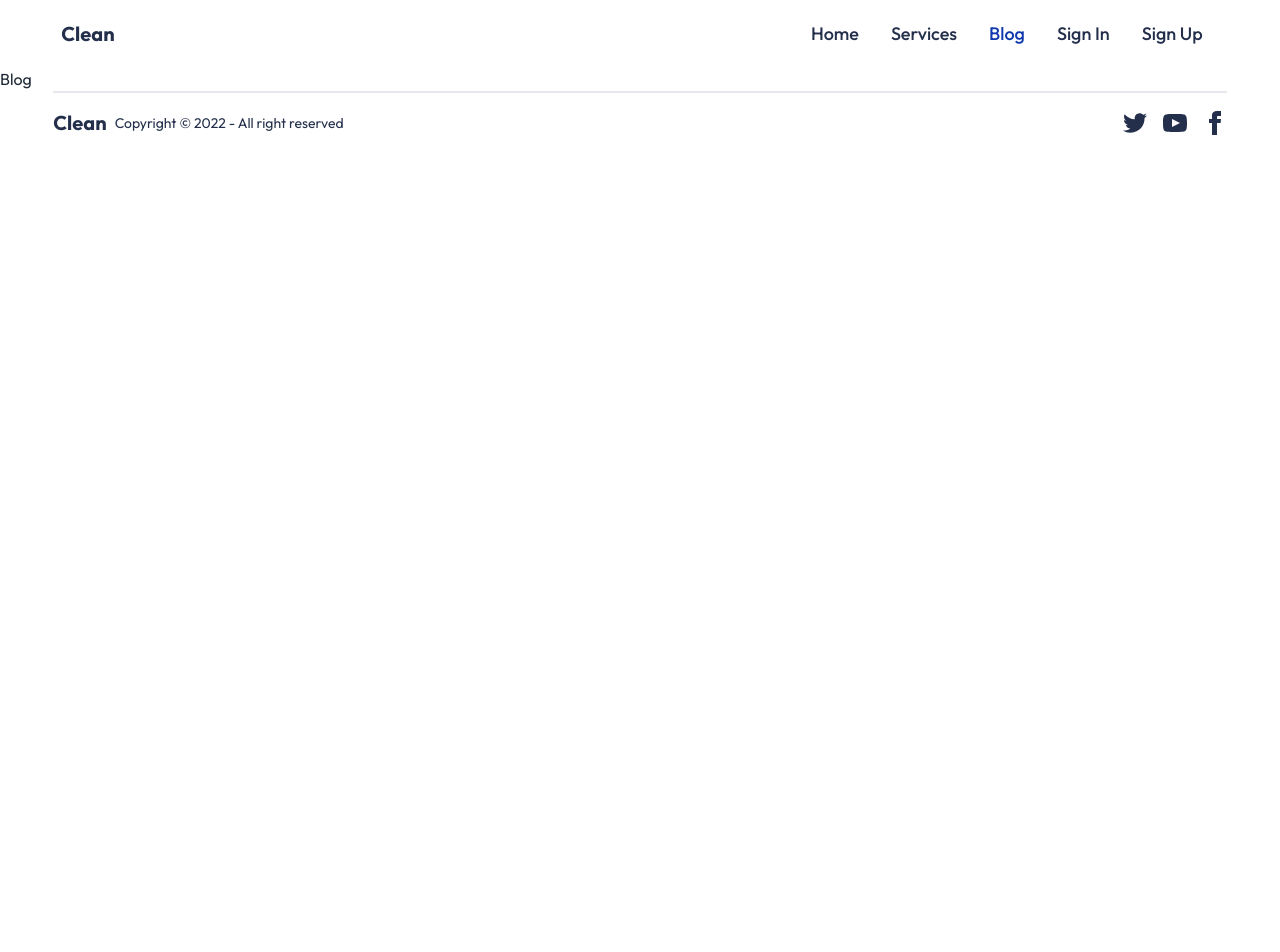
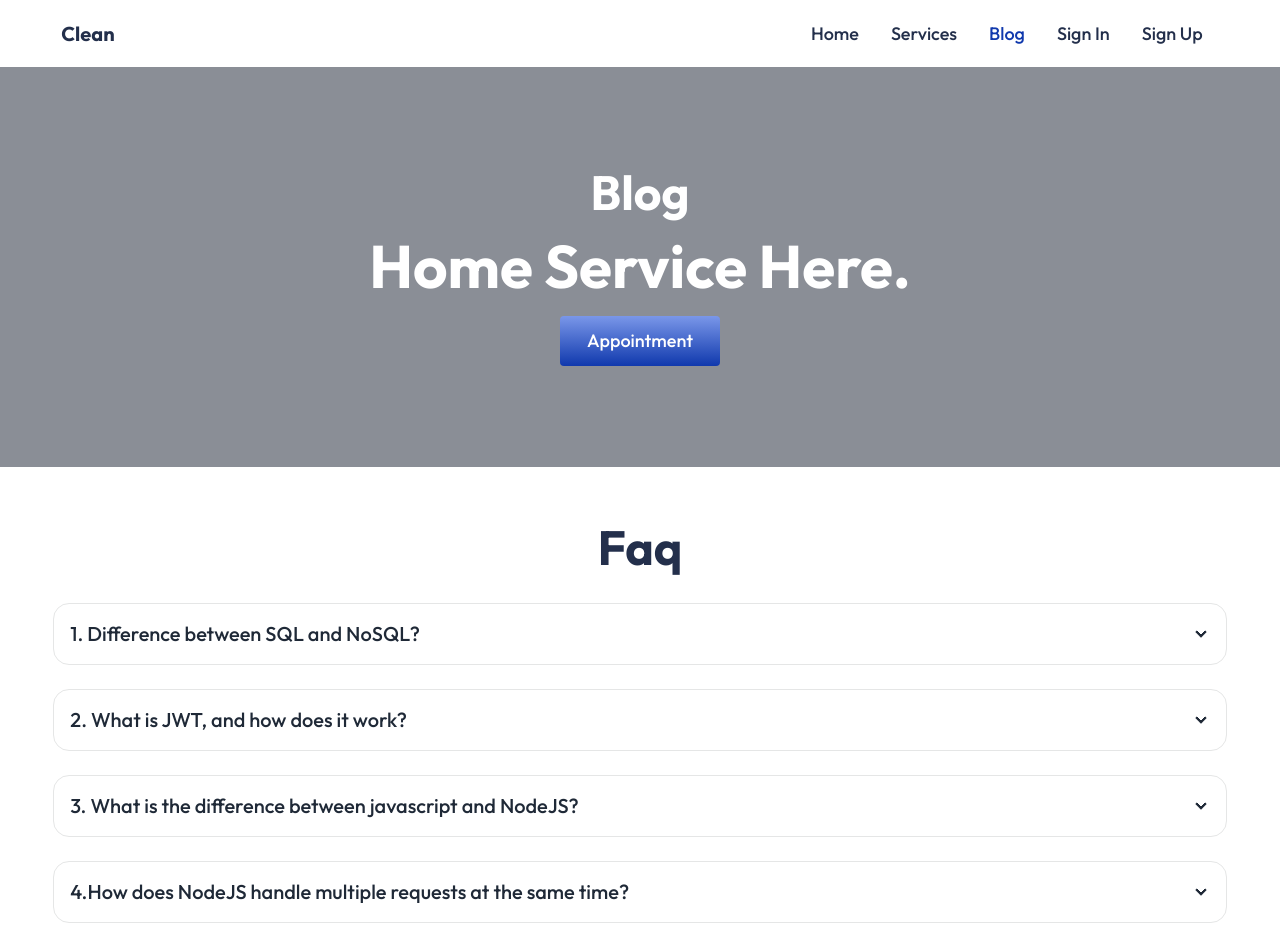
Before and after one commit to emon-webdev/cleaning-service, a React (Create React App) app: page /blog in a window 1280 px wide. Shown: the top 952 px of the page. Before the commit the page ends 800 px from the top, so only its background shows below. Built offline with nearby package versions, Linux system fonts and the light colour scheme; no server answers.

Commit message:
sign up initgrate

```diff
--- a/src/components/Blog.js
+++ b/src/components/Blog.js
@@ -1,11 +1,98 @@
-import React from 'react';
+import React from "react";
+import { Link } from "react-router-dom";
 
 const Blog = () => {
-    return (
-        <div>
-            <h2>Blog</h2>
+  return (
+    <div className="">
+      <div className="hero min-h-[400px]">
+        <div className="hero-overlay bg-opacity-60"></div>
+        <div className="hero-content text-center text-neutral-content">
+          <div className="max-w-xl">
+            <h1 className="mb-5 text-5xl font-bold">Blog</h1>
+
+            <p className="mb-5 text-6xl font-bold">Home Service Here.</p>
+            <Link to="/">
+              <button class="clean-btn">Appointment</button>
+            </Link>
+          </div>
         </div>
-    );
+      </div>
+      <div className="md:w-11/12 px-4 md:px-0 mx-auto my-14">
+        <h2 className="text-center my-8 text-[#232F4B] text-5xl font-bold ">
+          Faq
+        </h2>
+        <div
+          tabIndex={0}
+          className="collapse mb-6 collapse-arrow border border-base-300 bg-base-100 rounded-box"
+        >
+          <div className="collapse-title text-xl font-medium">
+            1. Difference between SQL and NoSQL?
+          </div>
+          <div className="collapse-content">
+            <h2 className="text-3xl">SQL</h2>
+            <p>RELATIONAL DATABASE MANAGEMENT SYSTEM (RDBMS)</p>
+            <p>These databases have fixed or static or predefined schema</p>
+            <p>Vertically Scalable and Follows ACID property</p>
+            <h2 className="text-3xl">NoSQL</h2>
+            <p>Non-relational or distributed database system.</p>
+            <p>They have dynamic schema</p>
+            <p>Follows CAP(consistency, availability, partition tolerance)</p>
+          </div>
+        </div>
+        {/*  */}
+        <div
+          tabIndex={0}
+          className="collapse  mb-6 collapse-arrow border border-base-300 bg-base-100 rounded-box"
+        >
+          <div className="collapse-title text-xl font-medium">
+            2. What is JWT, and how does it work?
+          </div>
+          <div className="collapse-content">
+            <p>
+              JSON Web Token, is an open standard used to share information
+              between two parties securely — a client and a server
+              <br />
+              It can be used for an authentication system and can also be used
+              for information exchange.
+            </p>
+          </div>
+        </div>
+        {/*  */}
+        <div
+          tabIndex={0}
+          className="collapse  mb-6 collapse-arrow border border-base-300 bg-base-100 rounded-box"
+        >
+          <div className="collapse-title text-xl font-medium">
+            3. What is the difference between javascript and NodeJS?
+          </div>
+          <div className="collapse-content">
+            <p>
+              JavaScript is a simple programming language that can be used with
+              any browser that has the JavaScript Engine installed. NodeJS is a
+              Javascript runtime environment.
+            </p>
+          </div>
+        </div>
+        {/*  */}
+        <div
+          tabIndex={0}
+          className="collapse  mb-6 collapse-arrow border border-base-300 bg-base-100 rounded-box"
+        >
+          <div className="collapse-title text-xl font-medium">
+            4.How does NodeJS handle multiple requests at the same time?
+          </div>
+          <div className="collapse-content">
+            <p>
+              NodeJS receives multiple client requests and places them into
+              EventQueue.Multiple clients make multiple requests to the NodeJS
+              server
+            </p>
+          </div>
+        </div>
+        {/*  */}
+      </div>
+    </div>
+  );
 };
 
 export default Blog;
```
